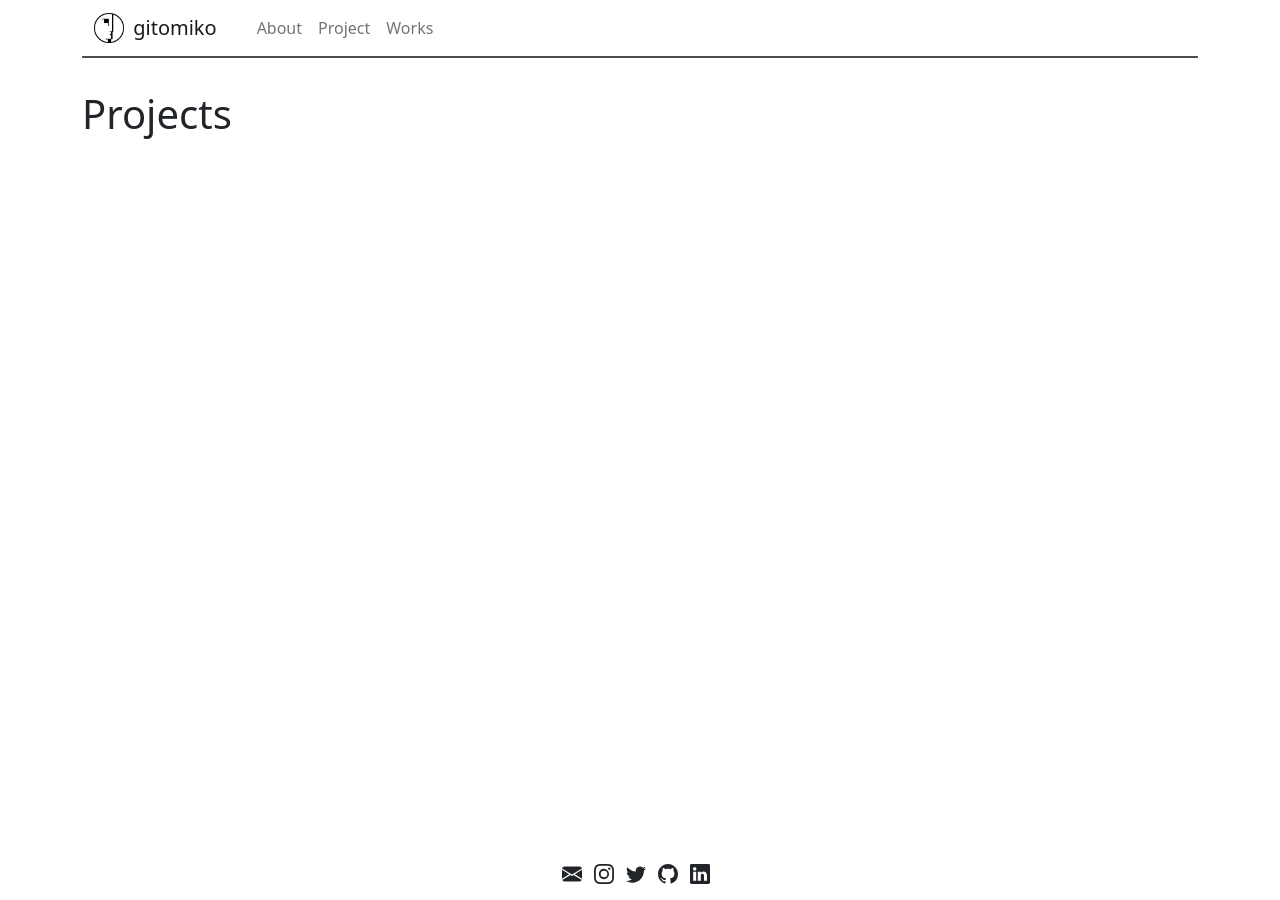
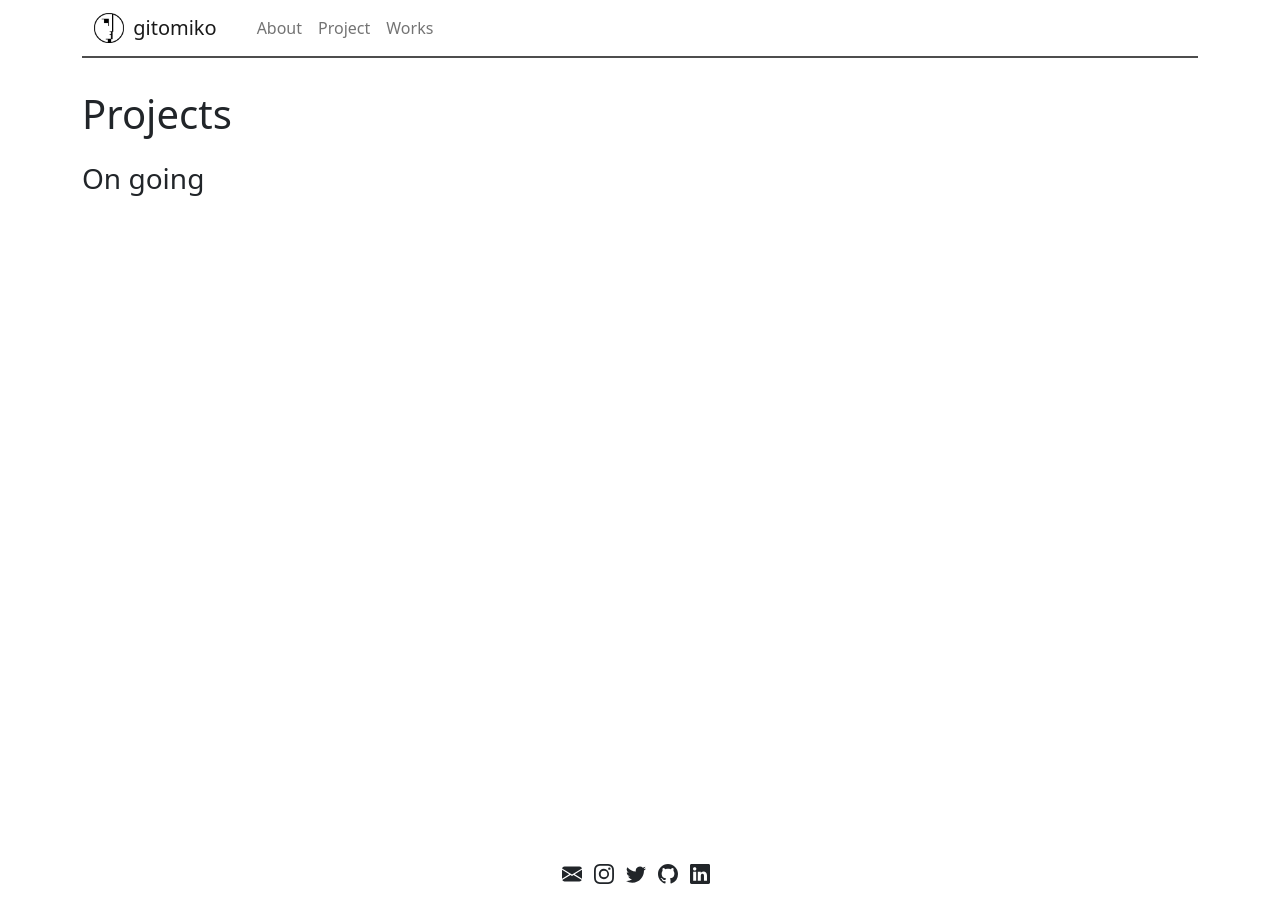
Before and after one commit to gitomiko/gitomiko.github.io, a Jekyll site: the page built from projects.md, in a window 1280 px wide. Built offline with Jekyll 4.4.1, drawn with Linux system fonts in a browser that asks for light colours.

Commit message:
edit projects page

```diff
--- a/projects.md
+++ b/projects.md
@@ -3,3 +3,5 @@ layout: page
 title: Projects
 permalink: /projects/
 ---
+
+### On going
```
